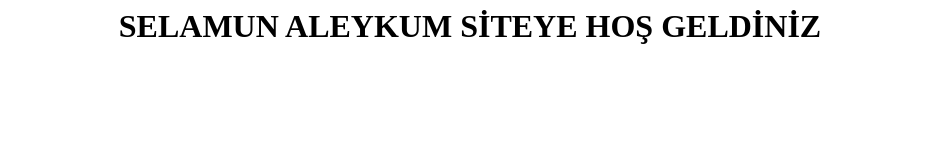
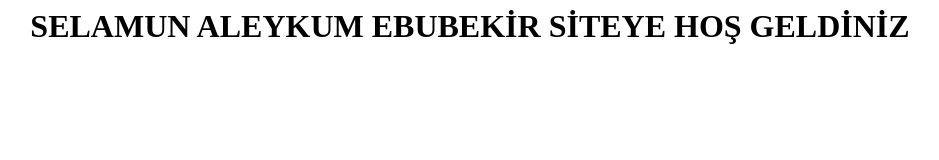
Before and after one commit to usamebinladen44-spec/home, a plain HTML site: page index.html in a window 1280 px wide. Shown: the whole page, without its empty margins (170-1109 px from the left). Drawn offline with Linux system fonts and the light colour scheme.

Commit message:
Update index.html

```diff
--- a/index.html
+++ b/index.html
@@ -1,3 +1,3 @@
 <center>
-<h1>SELAMUN ALEYKUM SİTEYE HOŞ GELDİNİZ</h1>
+<h1>SELAMUN ALEYKUM EBUBEKİR SİTEYE HOŞ GELDİNİZ</h1>
 </center>
```
